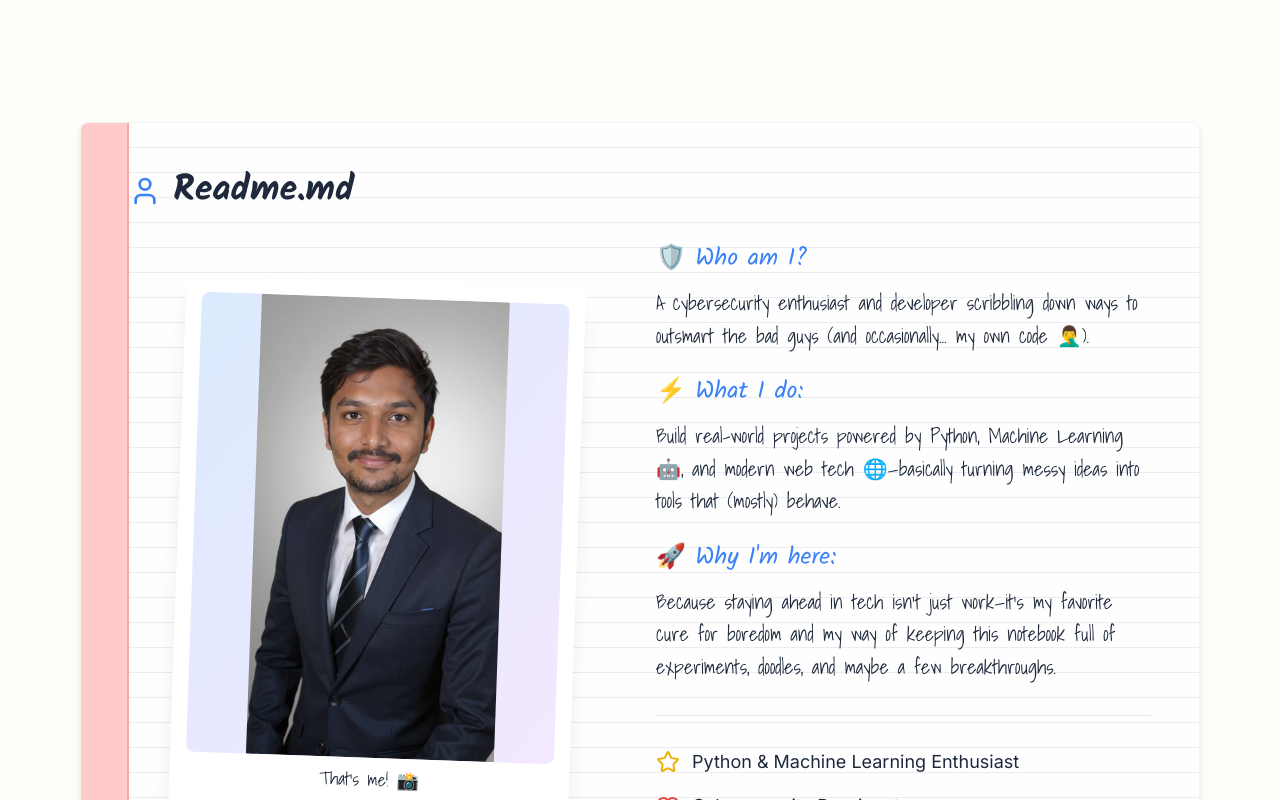
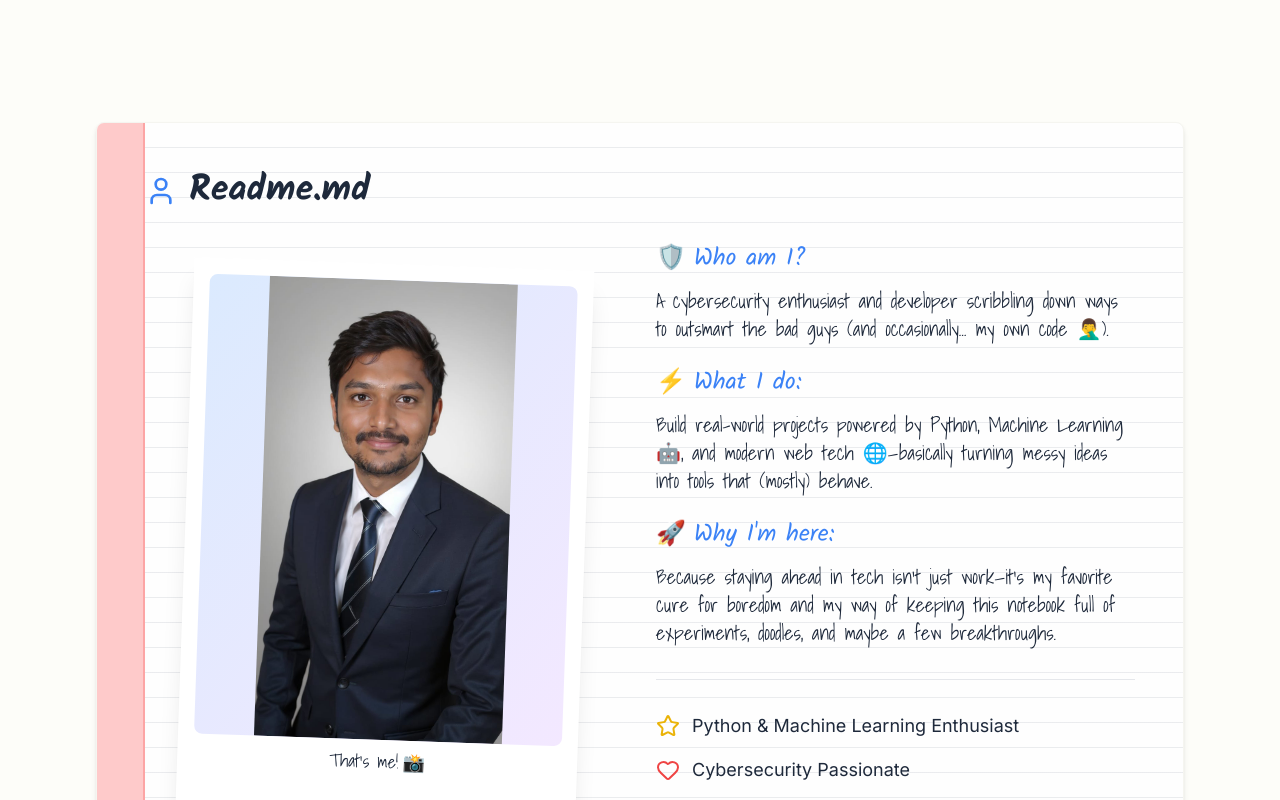
Before and after one commit to Sakthi102003/Notebook, a React (Vite) app: page / in a window 1280 px wide. Shown: the part 1220-2020 px from the top of the page. Built offline with nearby package versions, Linux system fonts and the light colour scheme; no server answers.

Commit message:
Fix mobile responsiveness - emoji positioning and better padding

```diff
--- a/src/App.tsx
+++ b/src/App.tsx
@@ -219,12 +219,12 @@ function App() {
 
       {/* Cover Page */}
       <section id="home" className="min-h-screen flex items-center justify-center py-28 md:py-20 dark:bg-black">
-        <div className="max-w-4xl mx-auto px-4 text-center">
+        <div className="max-w-4xl mx-auto px-4 sm:px-6 lg:px-8 text-center">
           <motion.div
             initial={{ opacity: 0, scale: 0.8 }}
             animate={{ opacity: 1, scale: 1 }}
             transition={{ duration: 1, ease: "easeOut" }}
-            className="notebook-page animate-notebook-open p-8 md:p-12"
+            className="notebook-page animate-notebook-open p-6 sm:p-8 md:p-12"
           >
             <motion.h1
               className="text-5xl md:text-8xl font-notebook font-bold mb-4 md:mb-6 text-shadow"
@@ -306,13 +306,13 @@ function App() {
 
       {/* About Section */}
       <section id="about" className="py-20 md:py-28 dark:bg-black">
-        <div className="max-w-6xl mx-auto px-4">
+        <div className="max-w-6xl mx-auto px-4 sm:px-6 lg:px-8">
           <motion.div
             initial={{ opacity: 0, y: 50 }}
             whileInView={{ opacity: 1, y: 0 }}
             transition={{ duration: 0.8 }}
             viewport={{ once: true }}
-            className="notebook-page p-8 md:p-12"
+            className="notebook-page p-6 sm:p-8 md:p-12"
           >
             <div className="flex items-center mb-8">
               <User className="text-highlight-blue dark:text-highlight-cyan mr-3" size={32} />
@@ -329,29 +329,41 @@ function App() {
                       className="w-full h-full object-contain hover:scale-105 transition-transform duration-300"
                     />
                   </div>
-                  <p className="text-center font-handwriting text-lg mt-2">That's me! 📸</p>
+                  <p className="text-center font-handwriting text-lg mt-2 flex items-center justify-center gap-1">
+                    <span>That's me!</span>
+                    <span>📸</span>
+                  </p>
                 </div>
               </div>
 
               <div className="space-y-8">
                 <div className="font-handwriting space-y-6">
                   <div>
-                    <h3 className="text-2xl font-notebook text-highlight-blue dark:text-highlight-cyan mb-3">🛡️ Who am I?</h3>
-                    <p className="text-xl leading-relaxed">
+                    <h3 className="text-xl md:text-2xl font-notebook text-highlight-blue dark:text-highlight-cyan mb-3 flex items-start gap-2">
+                      <span className="flex-shrink-0">🛡️</span>
+                      <span>Who am I?</span>
+                    </h3>
+                    <p className="text-lg md:text-xl leading-relaxed">
                       A cybersecurity enthusiast and developer scribbling down ways to outsmart the bad guys (and occasionally… my own code 🤦‍♂️).
                     </p>
                   </div>
 
                   <div>
-                    <h3 className="text-2xl font-notebook text-highlight-blue dark:text-highlight-cyan mb-3">⚡ What I do:</h3>
-                    <p className="text-xl leading-relaxed">
+                    <h3 className="text-xl md:text-2xl font-notebook text-highlight-blue dark:text-highlight-cyan mb-3 flex items-start gap-2">
+                      <span className="flex-shrink-0">⚡</span>
+                      <span>What I do:</span>
+                    </h3>
+                    <p className="text-lg md:text-xl leading-relaxed">
                       Build real-world projects powered by Python, Machine Learning 🤖, and modern web tech 🌐—basically turning messy ideas into tools that (mostly) behave.
                     </p>
                   </div>
 
                   <div>
-                    <h3 className="text-2xl font-notebook text-highlight-blue dark:text-highlight-cyan mb-3">🚀 Why I'm here:</h3>
-                    <p className="text-xl leading-relaxed">
+                    <h3 className="text-xl md:text-2xl font-notebook text-highlight-blue dark:text-highlight-cyan mb-3 flex items-start gap-2">
+                      <span className="flex-shrink-0">🚀</span>
+                      <span>Why I'm here:</span>
+                    </h3>
+                    <p className="text-lg md:text-xl leading-relaxed">
                       Because staying ahead in tech isn't just work—it's my favorite cure for boredom and my way of keeping this notebook full of experiments, doodles, and maybe a few breakthroughs.
                     </p>
                   </div>
@@ -379,7 +391,7 @@ function App() {
 
       {/* Skills Section */}
       <section id="skills" className="py-20 bg-paper-50 dark:bg-black">
-        <div className="max-w-4xl mx-auto px-4">
+        <div className="max-w-4xl mx-auto px-4 sm:px-6 lg:px-8">
           <motion.div
             initial={{ opacity: 0, y: 50 }}
             whileInView={{ opacity: 1, y: 0 }}
@@ -388,7 +400,7 @@ function App() {
           >
             <div className="flex items-center mb-8">
               <Code className="text-highlight-blue dark:text-highlight-cyan mr-3" size={32} />
-              <h2 className="text-4xl font-notebook font-bold">Toolkit Arsenal</h2>
+              <h2 className="text-3xl md:text-4xl font-notebook font-bold">Toolkit Arsenal</h2>
             </div>
 
             <motion.div
@@ -396,7 +408,7 @@ function App() {
               whileInView={{ opacity: 1, y: 0 }}
               transition={{ duration: 0.5 }}
               viewport={{ once: true }}
-              className="notebook-page p-8 md:p-12"
+              className="notebook-page p-6 sm:p-8 md:p-12"
             >
               <div className="space-y-10">
                 {/* Languages */}
@@ -532,17 +544,17 @@ function App() {
 
       {/* Projects Section */}
       <section id="projects" className="py-20 md:py-28 dark:bg-black">
-        <div className="max-w-4xl mx-auto px-4">
+        <div className="max-w-4xl mx-auto px-4 sm:px-6 lg:px-8">
           <motion.div
             initial={{ opacity: 0, y: 50 }}
             whileInView={{ opacity: 1, y: 0 }}
             transition={{ duration: 0.8 }}
             viewport={{ once: true }}
-            className="notebook-page p-10 md:p-14"
+            className="notebook-page p-6 sm:p-10 md:p-14"
           >
             <div className="flex items-center mb-10">
               <FolderOpen className="text-highlight-blue dark:text-highlight-cyan mr-4" size={32} />
-              <h2 className="text-4xl font-notebook font-bold">Lab Repos</h2>
+              <h2 className="text-3xl md:text-4xl font-notebook font-bold">Lab Repos</h2>
             </div>
 
             <div className="space-y-16">
@@ -676,17 +688,17 @@ function App() {
 
       {/* Contact Section */}
       <section id="contact" className="py-20 md:py-28 bg-paper-50 dark:bg-black">
-        <div className="max-w-4xl mx-auto px-4">
+        <div className="max-w-4xl mx-auto px-4 sm:px-6 lg:px-8">
           <motion.div
             initial={{ opacity: 0, y: 50 }}
             whileInView={{ opacity: 1, y: 0 }}
             transition={{ duration: 0.8 }}
             viewport={{ once: true }}
-            className="notebook-page p-8 md:p-12 pl-16 md:pl-20"
+            className="notebook-page p-6 sm:p-8 md:p-12 pl-8 sm:pl-16 md:pl-20"
           >
             <div className="flex items-center justify-center mb-8">
               <Mail className="text-highlight-blue dark:text-highlight-cyan mr-3" size={32} />
-              <h2 className="text-4xl font-notebook font-bold">Secure Note</h2>
+              <h2 className="text-3xl md:text-4xl font-notebook font-bold">Secure Note</h2>
             </div>
 
             <div className="grid md:grid-cols-2 gap-8">
```
Also changed, not shown: src/services/openai-new.ts (added), vercel.json (added). Lines whose indentation alone changed are shown as unchanged.
